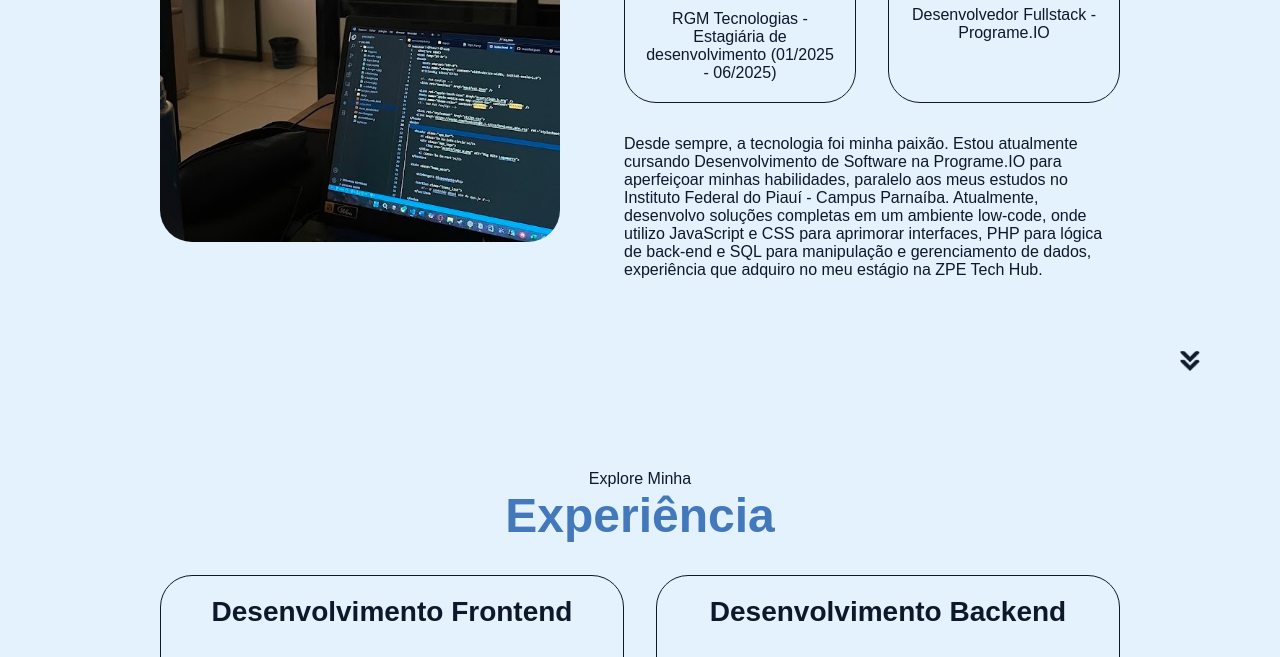
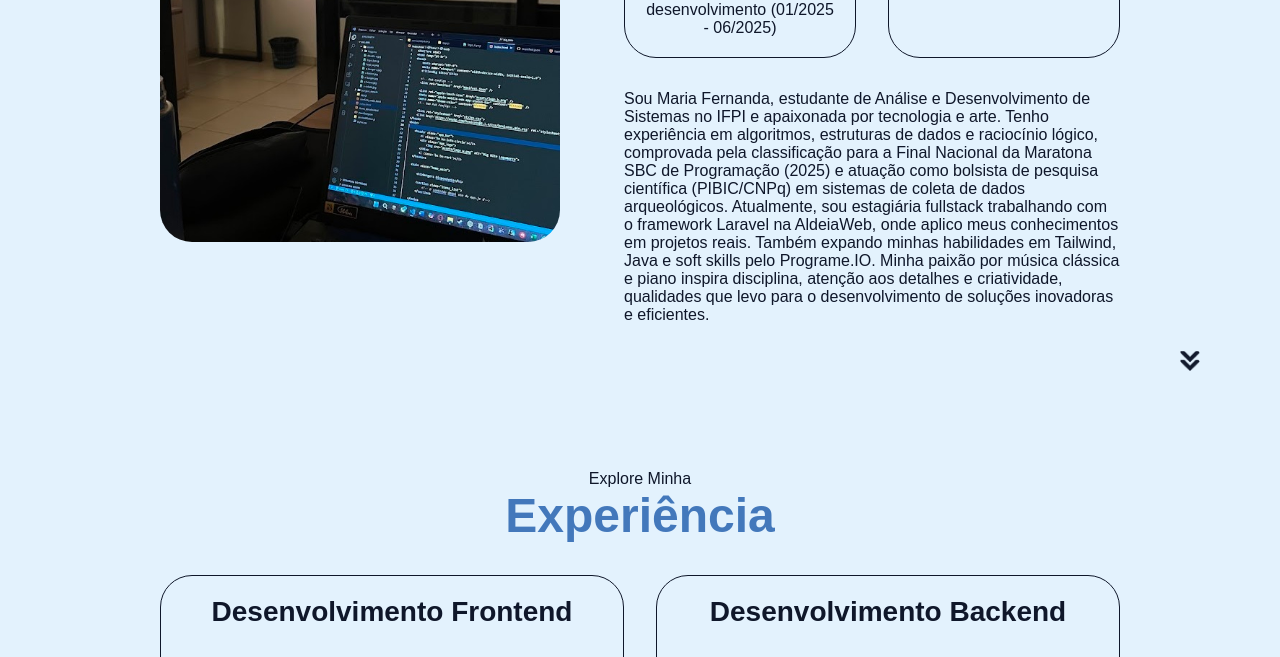
Before and after one commit to mfeeee/my_portfolio, a plain HTML site: page index.html in a window 1280 px wide. Shown: the part 1253-1910 px from the top of the page. Drawn offline with nearby package versions, Linux system fonts and the light colour scheme.

Commit message:
feat: atualiza a descrição pessoal e a experiência no portfólio

```diff
--- a/index.html
+++ b/index.html
@@ -75,7 +75,7 @@
                 </div>
                 <div class="container_text">
                     <p>
-                        Desde sempre, a tecnologia foi minha paixão. Estou atualmente cursando Desenvolvimento de Software na Programe.IO para aperfeiçoar minhas habilidades, paralelo aos meus estudos no Instituto Federal do Piauí - Campus Parnaíba. Atualmente, desenvolvo soluções completas em um ambiente low-code, onde utilizo JavaScript e CSS para aprimorar interfaces, PHP para lógica de back-end e SQL para manipulação e gerenciamento de dados, experiência que adquiro no meu estágio na ZPE Tech Hub.
+                        Sou Maria Fernanda, estudante de Análise e Desenvolvimento de Sistemas no IFPI e apaixonada por tecnologia e arte. Tenho experiência em algoritmos, estruturas de dados e raciocínio lógico, comprovada pela classificação para a Final Nacional da Maratona SBC de Programação (2025) e atuação como bolsista de pesquisa científica (PIBIC/CNPq) em sistemas de coleta de dados arqueológicos. Atualmente, sou estagiária fullstack trabalhando com o framework Laravel na AldeiaWeb, onde aplico meus conhecimentos em projetos reais. Também expando minhas habilidades em Tailwind, Java e soft skills pelo Programe.IO. Minha paixão por música clássica e piano inspira disciplina, atenção aos detalhes e criatividade, qualidades que levo para o desenvolvimento de soluções inovadoras e eficientes.
                     </p>
                 </div>
             </div>
```
